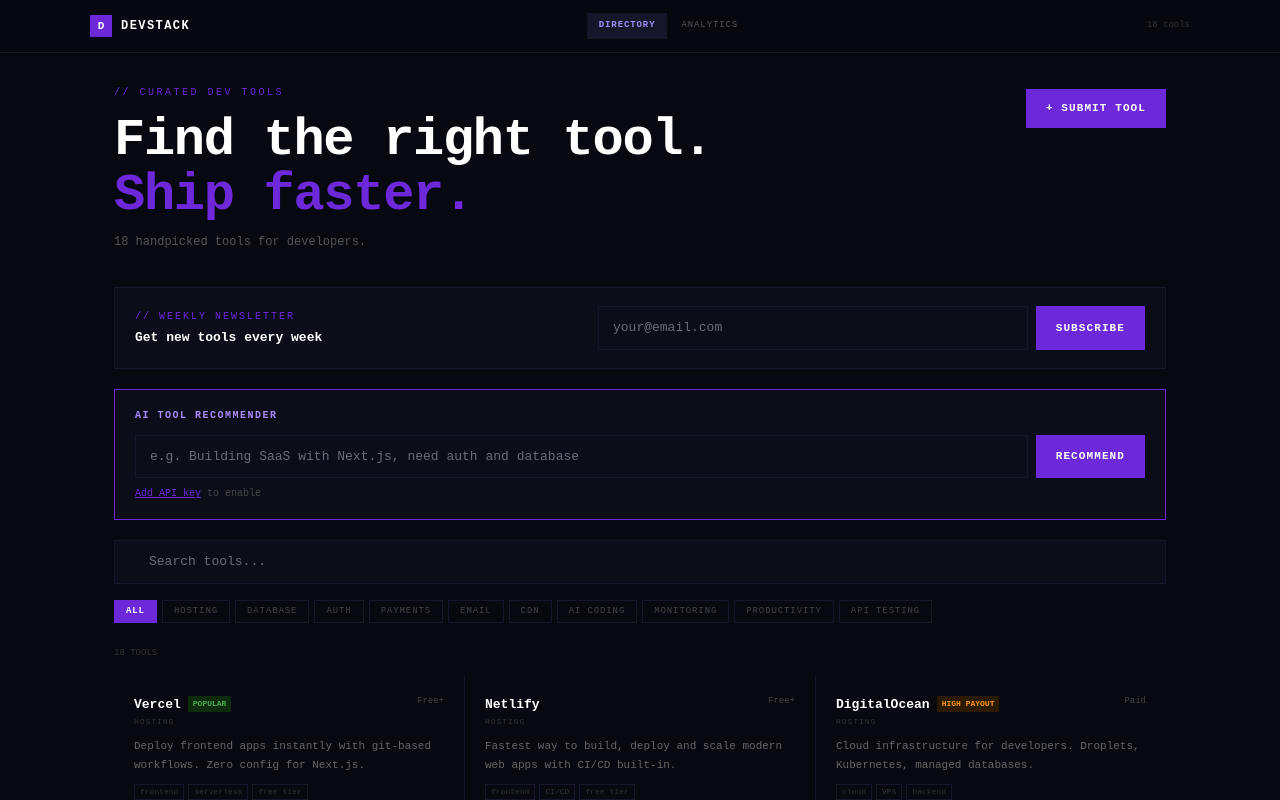
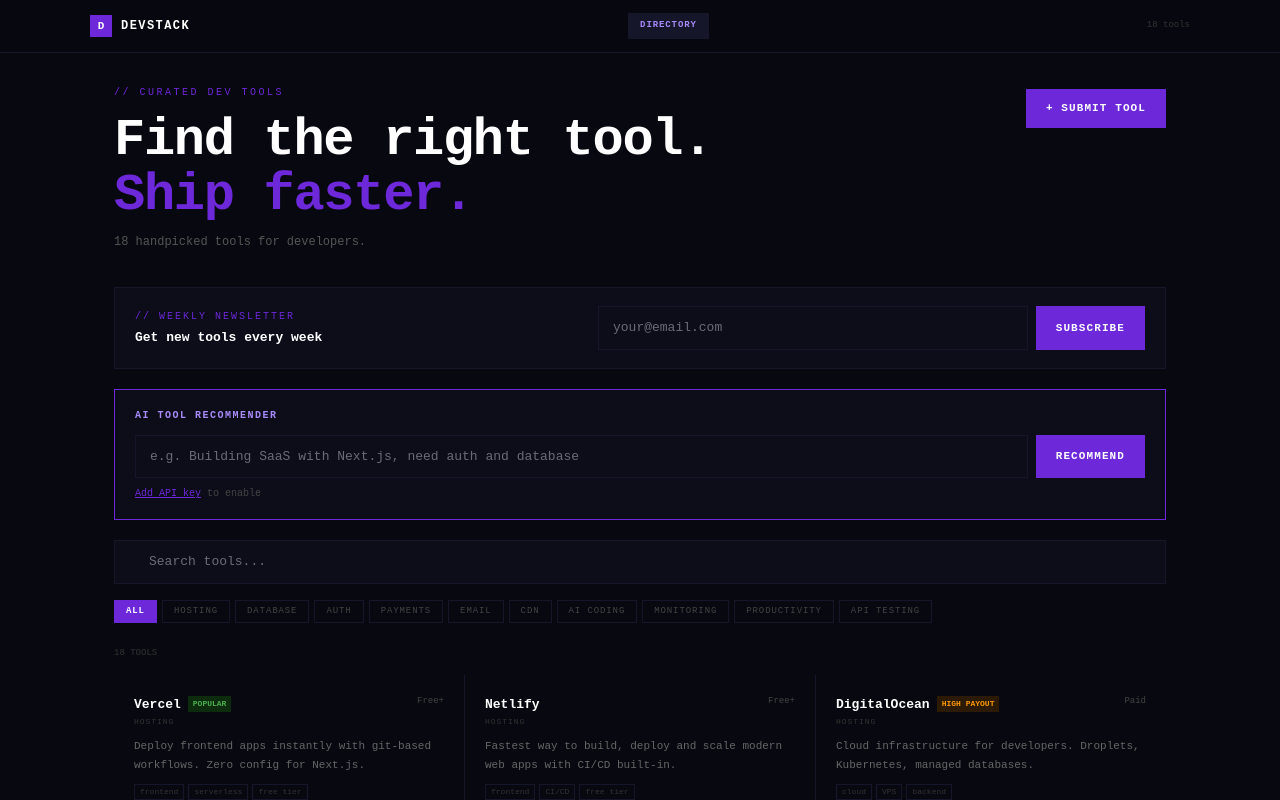
Before and after one commit to Rahul22613/devstack, a Next.js app: page / in a window 1280 px wide. Shown: the top 800 px of the page. Built offline with nearby package versions, Linux system fonts and the light colour scheme.

Commit message:
remove analytics tab

```diff
--- a/app/page.tsx
+++ b/app/page.tsx
@@ -377,7 +377,7 @@
             <span style={{ fontWeight: 800, fontSize: 12, letterSpacing: "0.12em", color: "#fff" }}>DEVSTACK</span>
           </div>
           <div style={{ display: "flex", gap: 2 }}>
-            {[["directory", "DIRECTORY"], ["analytics", "ANALYTICS"]].map(([v, label]) => (
+            {[["directory", "DIRECTORY"], ].map(([v, label]) => (
               <button key={v} onClick={() => setView(v)} style={{ background: view === v ? "#16162a" : "transparent", color: view === v ? "#a78bfa" : "#555", border: "none", padding: "6px 12px", fontSize: 9, letterSpacing: "0.1em", cursor: "pointer", fontFamily: "inherit", fontWeight: view === v ? 700 : 400 }}>
                 {label}
               </button>
```
